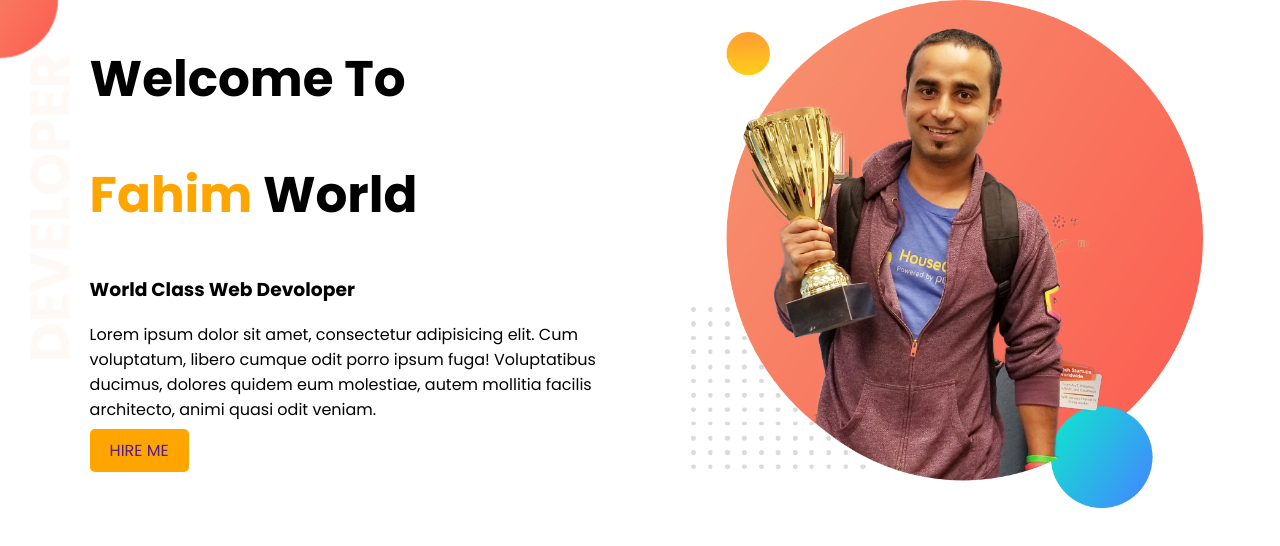
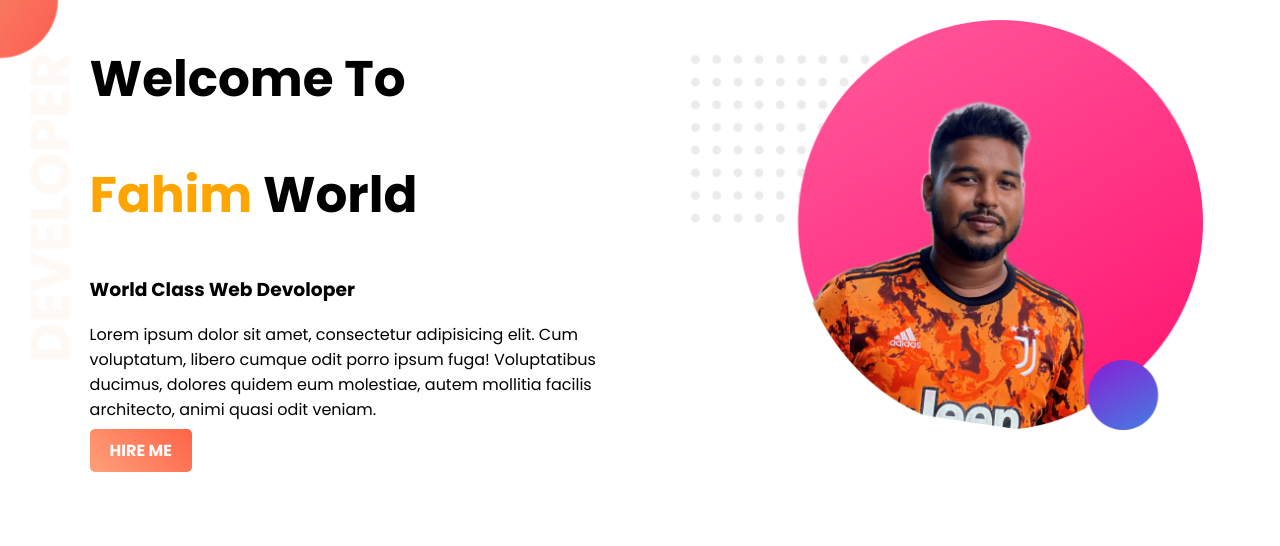
Before and after one commit to MH-Fahim11/developer-portfolio, a plain HTML site: page index.html in a window 1280 px wide. Drawn offline with Linux system fonts and the light colour scheme.

Commit message:
my pic updated

```diff
--- a/index.html
+++ b/index.html
@@ -18,10 +18,10 @@
             <h1><span class="name-highlight">Fahim</span> World</h1>
             <h3>World Class Web Devoloper</h3>
             <p>Lorem ipsum dolor sit amet, consectetur adipisicing elit. Cum voluptatum, libero cumque odit porro ipsum fuga! Voluptatibus ducimus, dolores quidem eum molestiae, autem mollitia facilis architecto, animi quasi odit veniam.</p>
-            <a class="link-button" href="" target="_blank">HIRE ME</a>
+            <a href="" target="_blank" class="link-button">HIRE ME</a>
         </div>
         <div class="half-width">
-            <img src="image/jhankar.png" alt="">
+            <img src="image/fahim.png" alt="">
         </div>
 
     </section>
--- a/style.css
+++ b/style.css
@@ -13,9 +13,12 @@ section{
 }
 .link-button{
     text-decoration: none;
-    background-color: orange;
+    background-image: linear-gradient(45deg, lightSalmon, tomato);
     padding: 10px 20px;
     border-radius: 5px;
+    color: white;
+    font-weight: 700 ;
+
 }
 .top-banner{
     background-image: url("image/top-banner.png");
@@ -33,4 +36,5 @@ h1{
 
 .half-width img{
     width: 100%;
+    padding-top: 20px;
 }
```
Also changed, not shown: image/fahim.png (added).
